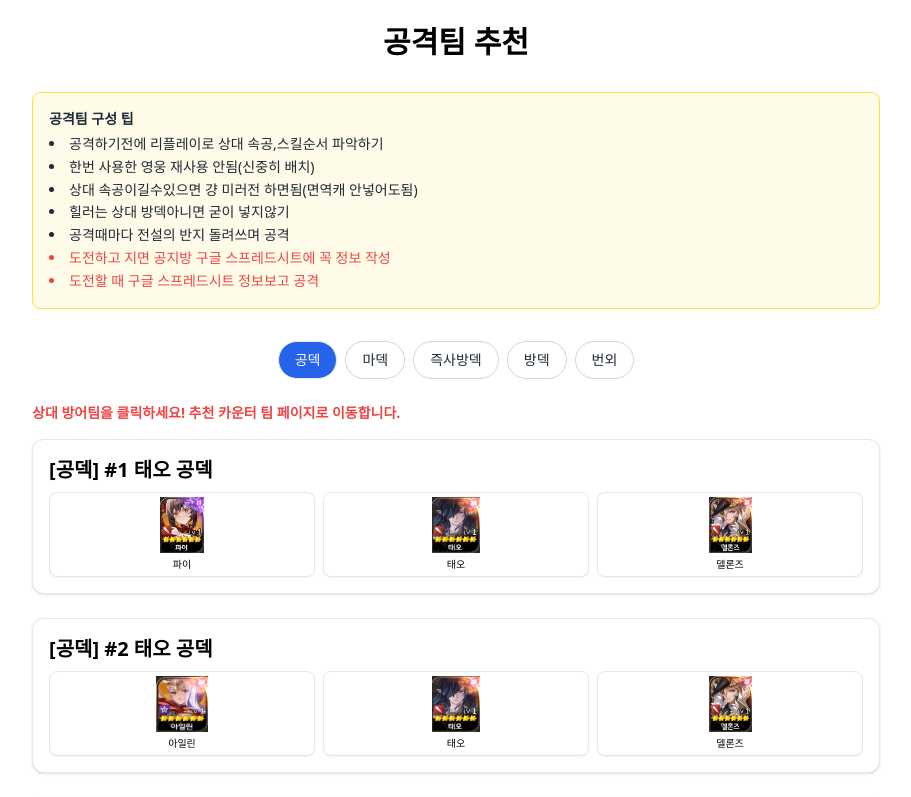
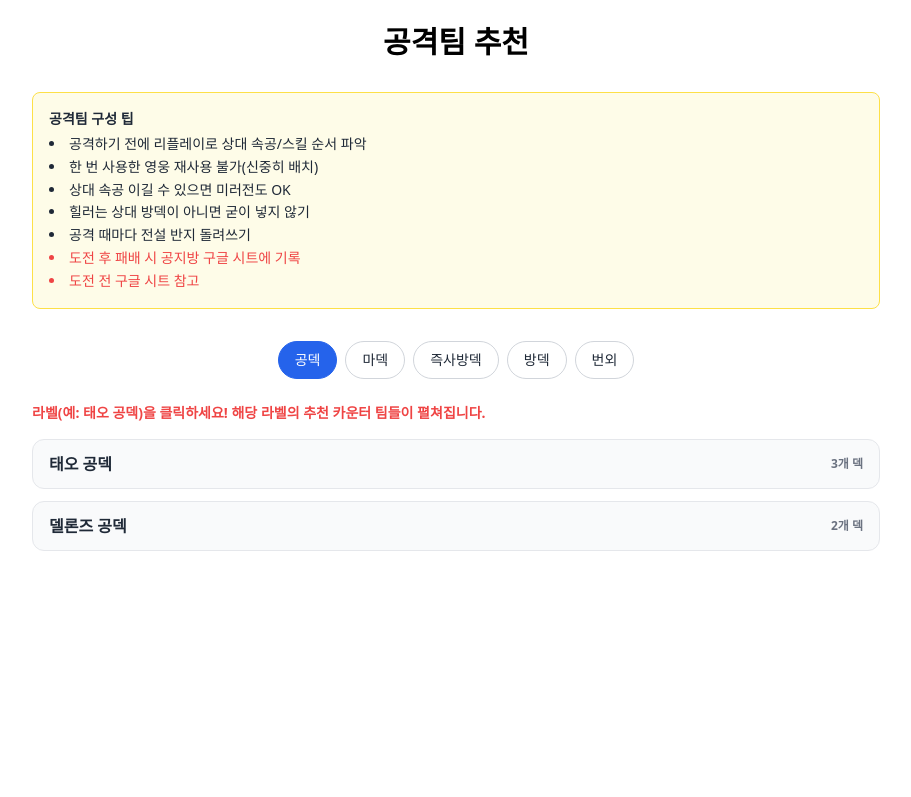
Before and after one commit to ogeongeun/snr-guide, a React (Create React App) app: page /guild-offense in a window 1280 px wide. Shown: the top 797 px of the page, without its empty margins (184-1095 px from the left). Built offline with nearby package versions, Linux system fonts and the light colour scheme.

Commit message:
작업 내용

```diff
--- a/src/data/equipmentRecommend.json
+++ b/src/data/equipmentRecommend.json
@@ -158,8 +158,8 @@
         "6초월": [
              {
             "set": "복수자",
-            "mainOption": "치피/치피/모공%/모공%",
-            "note": "6초월(치확100임)"
+            "mainOption": "약공/약공/모공%/모공%",
+            "note": "약공 100가까이 맞추고 부옵으로 치피,속공 땡기기"
           }]
 
       }
--- a/src/data/guildCounter.json
+++ b/src/data/guildCounter.json
@@ -1,6 +1,37 @@
   {
  "categories": {
     "공덱": [
+      {
+        "id": "team1",
+        "label": "태오 공덱",
+        "defenseTeam": [
+          { "name": "콜트", "image": "/images/heroes/colt.png" },
+          { "name": "태오", "image": "/images/heroes/teo.png" },
+          { "name": "아일린", "image": "/images/heroes/eileene.png" }
+        ],
+        "recommendedCounters": [
+          {
+
+            "team": [
+
+              { "name": "루디", "image": "/images/heroes/rudy.png"},
+              { "name": "제이브", "image": "/images/heroes/jave.png" },
+              { "name": "엘리스", "image": "/images/heroes/elise.png"}
+            ],
+            "note":"상대 콜트아래 스킬에 맞춰서 루디 방패로 해제하기",
+            "skillOrder": [
+      "elise1.png",
+      "rudy2.png",
+      "jave2.png"
+            ]
+          }
+
+
+
+
+
+         ]
+      },
       {
         "id": "team1",
         "label": "태오 공덱",
@@ -648,7 +679,7 @@
       },
       {
         "id": "team4",
-        "label": "",
+        "label": "카르마 방덱",
         "defenseTeam": [
 
           { "name": "루디", "image": "/images/heroes/rudy.png" },
@@ -680,7 +711,7 @@
       },
       {
         "id": "team4",
-        "label": "방덱 상대 유지력 높을땨(태오공덱절대 금지)",
+        "label": "카르마 방덱(힐러 포함)",
         "defenseTeam": [
 
           { "name": "루디", "image": "/images/heroes/rudy.png" },
@@ -712,7 +743,7 @@
       },
       {
         "id": "team4",
-        "label": "방덱 상대 힐 없을때(태오공덱절대 금지)",
+        "label": "제이브 방덱",
         "defenseTeam": [
 
           { "name": "루디", "image": "/images/heroes/rudy.png" },
@@ -773,7 +804,7 @@
       },
       {
         "id": "team4",
-        "label": "방덱(힐러 있을때),태오공덱절대 금지",
+        "label": "제이브 방덱(힐러 포함)",
         "defenseTeam": [
 
           { "name": "루디", "image": "/images/heroes/rudy.png" },
--- a/src/data/guild_defense_recommendations.json
+++ b/src/data/guild_defense_recommendations.json
@@ -7,11 +7,22 @@
           "teamId": 1,
           "name": "테오덱",
           "heroes": [
-            { "name": "파이", "image": "pie.png" ,"note":"콜트,아일린  대체가능"},
-            { "name": "태오", "image": "teo.png", "note": "가능하면 약공 세팅" },
+            { "name": "파이", "image": "pie.png" },
+            { "name": "태오", "image": "teo.png", "note": "약공 세팅" },
             { "name": "유신", "image": "Yushin.png" }
           ],
           "skillOrder": [ "pie1.png", "teo2.png","Yushin1.png"],
+          "note": "1티어"
+        },
+        {
+          "teamId": 1,
+          "name": "테오덱",
+          "heroes": [
+            { "name": "콜트", "image": "colt.png"},
+            { "name": "태오", "image": "teo.png", "note": "약공 세팅" },
+            { "name": "아일린", "image": "eileene.png" }
+          ],
+          "skillOrder": [ "colt1.png", "colt2.png","teo2.png"],
           "note": "1티어"
         },
         {
@@ -19,21 +30,22 @@
           "name": "콜트덱",
           "heroes": [
             { "name": "파이", "image": "pie.png" },
-            { "name": "콜트", "image": "colt.png", "note": "즉사 반지 추천" },
+            { "name": "콜트", "image": "colt.png" },
             { "name": "첸슬러", "image": "chancellor.png" }
           ],
           "skillOrder": ["chancellor2.png", "colt1.png", "colt2.png"],
-          "note": "1티어 근접"
+          "note": "2티어"
         },
         {
           "teamId": 1,
           "name": "테오덱",
           "heroes": [
             { "name": "아일린", "image": "eileene.png", "note": "cc" },
-            { "name": "태오", "image": "teo.png", "note": "가능하면 약공 세팅" },
-            { "name": "파이", "image": "pie.png", "note": "델론즈,콜트 대체" }
+            { "name": "태오", "image": "teo.png", "note": "약공 세팅" },
+            { "name": "파이", "image": "pie.png", "note": "콜트 대체" }
           ],
-          "skillOrder": [ "pie1.png", "eileene2.png","teo1.png"]
+          "skillOrder": [ "pie1.png", "eileene2.png","teo1.png"],
+          "note": "1.5티어"
         },
 
 
@@ -42,11 +54,12 @@
           "teamId": 3,
           "name": "테오덱",
           "heroes": [
-            { "name": "로지", "image": "lozy.png" ,"note":"즉사 반지"},
-            { "name": "테오", "image": "teo.png", "note": "가능하면 약공 세팅" },
+            { "name": "로지", "image": "lozy.png" },
+            { "name": "테오", "image": "teo.png", "note": "약공 세팅" },
             { "name": "아일린", "image": "eileene.png", "note": "고초월 스파이크 대체가능" }
           ],
-          "skillOrder": ["lozy1.png", "eileene2.png", "teo2.png"]
+          "skillOrder": [ "eileene2.png","lozy1.png", "teo2.png"],
+          "note": "2티어"
         },
 
 
@@ -55,11 +68,11 @@
           "name": "콜트덱",
           "heroes": [
             { "name": "델론즈", "image": "dellons.png" },
-            { "name": "콜트", "image": "colt.png","note":"즉사 반지 추천" },
+            { "name": "콜트", "image": "colt.png" },
             { "name": "실비아", "image": "silvia.png" ,"note": "복수자(치치모모)/속공옵션"}
           ],
           "skillOrder": ["dellons1.png", "colt1.png", "colt2.png"],
-          "note": ""
+         "note": "3티어"
         },
         {
           "teamId": 3,
@@ -70,7 +83,7 @@
             { "name": "아일린", "image": "eileene.png" }
           ],
           "skillOrder": [ "pie1.png","eileene2.png", "dellons2.png"],
-          "note": "델론즈 2초월안되면 그냥 태오 공덱에 사용"
+          "note": "2티어"
         },
         {
           "teamId": 3,
@@ -80,7 +93,8 @@
             { "name": "델론즈", "image": "dellons.png", "note": "2초월이상 (뒤배치)" },
             { "name": "아일린", "image": "eileene.png" }
           ],
-          "skillOrder": ["eileene2.png", "dellons1.png", "dellons2.png"]
+          "skillOrder": ["eileene2.png", "dellons1.png", "dellons2.png"],
+          "note": "3티어"
 
         },
         {
@@ -92,19 +106,9 @@
             { "name": "스파이크", "image": "spike.png" }
           ],
           "skillOrder": ["dellons2.png", "spike2.png", "ballista1.png"],
-          "note": "델론즈 2초월안되면 그냥 태오 공덱에 사용"
-        },
-        {
-          "teamId": 3,
-          "name": "발리스타덱",
-          "heroes": [
-            { "name": "에이스", "image": "ace.png", "note": "조율자" },
-            { "name": "발리스타", "image": "ballista.png", "note": "콜트 대체가능" },
-            { "name": "파이", "image": "pie.png" }
-          ],
-          "skillOrder": ["pie1.png", "ace2.png", "ballista1.png"],
-          "note": "1티어"
+        "note": "4티어"
         }
+
       ]
     },
     "마덱": {
@@ -133,8 +137,8 @@
             { "name": "연희", "image": "Yeonhee.png", "note": "딜러(뒤배치)" },
             { "name": "니아", "image": "nia.png" }
           ],
-          "skillOrder": ["nia2.png", "Yushin1.png", "Yeonhee1.png"],
-          "note": "니아랑 바네사랑 같이 쓰지말것"
+          "skillOrder": ["nia2.png", "Yeonhee2.png", "Yeonhee1.png"],
+          "note": "1티어"
         },
         {
           "teamId": 0,
@@ -148,7 +152,8 @@
             { "name": "연희", "image": "Yeonhee.png", "note": "딜러(뒤배치)" },
             { "name": "쥬리", "image": "juri.png" }
           ],
-          "skillOrder": ["Yushin1.png", "juri2.png", "Yeonhee2.png"]
+          "skillOrder": ["Yushin1.png", "juri2.png", "Yeonhee2.png"],
+          "note": "1티어"
 
         },
 
@@ -160,7 +165,8 @@
             { "name": "연희", "image": "Yeonhee.png", "note": "딜러(뒤배치)" },
             { "name": "니아", "image": "nia.png" }
           ],
-          "skillOrder": ["nia2.png", "Yeonhee2.png", "Yeonhee1.png"]
+          "skillOrder": ["nia2.png", "Yeonhee2.png", "Yeonhee1.png"],
+          "note": "1티어"
 
         },
         {
@@ -175,7 +181,8 @@
               "note": "주술사(효적/효적/막/막)"
             }
           ],
-          "skillOrder": ["vanessa1.png", "Melkir2.png", "rin2.png"]
+          "skillOrder": ["vanessa1.png", "Melkir2.png", "rin2.png"],
+          "note": "1티어"
         },
         {
           "teamId": 0,
@@ -190,7 +197,7 @@
             { "name": "린", "image": "rin.png", "note": "가능하면 약공 세팅"}
           ],
           "skillOrder": ["rin2.png", "Yeonhee2.png", "Yeonhee1.png"],
-          "note": "덱 부족시 연희 린 같이 사용"
+         "note": "1티어"
         }
 
       ]
@@ -198,6 +205,40 @@
     "방덱": {
        "desc": "제이브 방덱 절대 사용 x",
       "teams": [
+        {
+          "teamId": 0,
+          "name": "콜트방덱",
+          "heroes": [
+
+
+            { "name": "카린", "image": "carin.png" },
+             { "name": "콜트", "image": "colt.png","note":"발리스타 대체가능"},
+             {
+              "name": "플라튼",
+              "image": "platon.png"
+            }
+
+          ],
+           "skillOrder": ["colt1.png", "colt2.png"],
+          "note": "1티어"
+        },
+         {
+          "teamId": 0,
+          "name": "플라튼덱",
+          "heroes": [
+
+
+            { "name": "첸슬러", "image": "chancellor.png" },
+             { "name": "스파이크", "image": "spike.png","note":"6초이상"},
+             {
+              "name": "플라튼",
+              "image": "platon.png"
+            }
+
+          ],
+           "skillOrder": ["colt1.png", "colt2.png"],
+          "note": "1티어"
+        },
       {
           "teamId": 0,
           "name": "콜트방덱",
@@ -213,7 +254,7 @@
 
           ],
            "skillOrder": ["platon2.png", "colt1.png", "colt2.png"],
-          "note": "1티어(개사기)"
+          "note": "1티어"
         },
         {
           "teamId": 0,
@@ -230,7 +271,7 @@
 
           ],
            "skillOrder": ["platon2.png", "colt1.png", "colt2.png"],
-          "note": ""
+         "note": "1티어"
         },
         {
           "teamId": 0,
@@ -247,7 +288,7 @@
 
           ],
            "skillOrder": ["platon2.png", "colt1.png", "colt2.png"],
-          "note": ""
+         "note": "1티어"
         },
         {
           "teamId": 0,
@@ -264,7 +305,7 @@
 
           ],
            "skillOrder": ["platon2.png", "colt1.png", "colt2.png"],
-          "note": ""
+          "note": "1.5티어"
         },
         {
           "teamId": 0,
@@ -283,7 +324,7 @@
             { "name": "에이스", "image": "ace.png","note":"헬레니아 대체가능" }
           ],
            "skillOrder": ["chancellor2.png", "ace2.png", "spike2.png"],
-          "note": ""
+        "note": "4티어"
         }
       ]
     },
--- a/src/pages/GuildDefensePage.jsx
+++ b/src/pages/GuildDefensePage.jsx
@@ -20,7 +20,7 @@ export default function GuildDefensePage() {
       category: '공격 관련'
     },
      {
-      label: '공격팀 편성',
+      label: '카운터덱 편성',
       path: '/guild-offense',
       bg: 'bg-rose-400',
       description: '방어팀에 대한 추천 카운터팀을 확인합니다.',
--- a/src/pages/GuildOffenseCounterPage.jsx
+++ b/src/pages/GuildOffenseCounterPage.jsx
@@ -1,13 +1,22 @@
-import React, { useState } from 'react';
+// src/pages/GuildOffenseListPage.jsx
+import React, { useMemo, useState } from 'react';
 import { useNavigate } from 'react-router-dom';
 import data from '../data/guildCounter.json';
 
+// ✅ ESLint 의존성 경고 방지를 위한 고정 빈 배열 참조
+const EMPTY_LIST = Object.freeze([]);
+
 export default function GuildOffenseListPage() {
   const navigate = useNavigate();
-  const [selectedCategory, setSelectedCategory] = useState('공덱');
+  const categories = Object.keys(data.categories || {});
+  const [selectedCategory, setSelectedCategory] = useState(categories[0] || '공덱');
+  const [openLabel, setOpenLabel] = useState(null); // 라벨(예: '태오 공덱') 아코디언 토글
 
-  const categories = Object.keys(data.categories);
+  const entries = Array.isArray(data.categories[selectedCategory])
+    ? data.categories[selectedCategory]
+    : EMPTY_LIST;
 
+  // render helpers
   const renderHeroCard = (hero) => (
     <div
       key={hero.name}
@@ -21,8 +30,24 @@ export default function GuildOffenseListPage() {
         />
       </div>
       <p className="text-[10px] mt-1 mb-0 text-center">{hero.name}</p>
+      {hero.note ? (
+        <p className="text-[9px] text-red-500 italic mt-0.5 text-center">{hero.note}</p>
+      ) : (
+        <div className="h-[14px]" />
+      )}
     </div>
   );
+
+  // ✅ 같은 label끼리 묶기 + 원본 idx를 함께 저장(상세 페이지 네비게이션용)
+  const groupedByLabel = useMemo(() => {
+    const map = new Map(); // Map<label, Array<{ idx, entry }>>
+    entries.forEach((entry, idx) => {
+      const key = entry.label || '라벨없음';
+      if (!map.has(key)) map.set(key, []);
+      map.get(key).push({ idx, entry });
+    });
+    return map;
+  }, [entries]);
 
   return (
     <div className="p-6 max-w-4xl mx-auto">
@@ -31,13 +56,13 @@ export default function GuildOffenseListPage() {
       <div className="bg-yellow-50 border border-yellow-300 rounded-lg p-4 text-sm text-gray-800 mb-8">
         <p className="font-semibold mb-1">공격팀 구성 팁</p>
         <ul className="list-disc list-inside leading-relaxed">
-          <li>공격하기전에 리플레이로 상대 속공,스킬순서 파악하기</li>
-          <li>한번 사용한 영웅 재사용 안됨(신중히 배치)</li>
-          <li>상대 속공이길수있으면 걍 미러전 하면됨(면역캐 안넣어도됨)</li>
-          <li>힐러는 상대 방덱아니면 굳이 넣지않기</li>
-          <li>공격때마다 전설의 반지 돌려쓰며 공격</li>
-          <li className="text-red-500">도전하고 지면 공지방 구글 스프레드시트에 꼭 정보 작성</li>
-          <li className="text-red-500">도전할 때 구글 스프레드시트 정보보고 공격</li>
+          <li>공격하기 전에 리플레이로 상대 속공/스킬 순서 파악</li>
+          <li>한 번 사용한 영웅 재사용 불가(신중히 배치)</li>
+          <li>상대 속공 이길 수 있으면 미러전도 OK</li>
+          <li>힐러는 상대 방덱이 아니면 굳이 넣지 않기</li>
+          <li>공격 때마다 전설 반지 돌려쓰기</li>
+          <li className="text-red-500">도전 후 패배 시 공지방 구글 시트에 기록</li>
+          <li className="text-red-500">도전 전 구글 시트 참고</li>
         </ul>
       </div>
 
@@ -46,10 +71,13 @@ export default function GuildOffenseListPage() {
         {categories.map((cat) => (
           <button
             key={cat}
-            onClick={() => setSelectedCategory(cat)}
+            onClick={() => {
+              setSelectedCategory(cat);
+              setOpenLabel(null); // 카테고리 변경 시 열림 초기화
+            }}
             className={`px-4 py-2 rounded-full border text-sm ${
               selectedCategory === cat
-                ? 'bg-blue-600 text-white'
+                ? 'bg-blue-600 text-white border-blue-600'
                 : 'bg-white text-gray-800 border-gray-300'
             }`}
           >
@@ -59,24 +87,54 @@ export default function GuildOffenseListPage() {
       </div>
 
       <p className="text-sm font-semibold text-red-500 mb-4">
-        상대 방어팀을 클릭하세요! 추천 카운터 팀 페이지로 이동합니다.
+        라벨(예: 태오 공덱)을 클릭하세요! 해당 라벨의 추천 카운터 팀들이 펼쳐집니다.
       </p>
 
-      {data.categories[selectedCategory].map((entry, idx) => (
+      {/* 라벨별 아코디언 */}
+      <div className="space-y-3">
+        {Array.from(groupedByLabel.entries()).map(([label, items]) => (
+          <div key={label} className="w-full border rounded-xl bg-gray-50">
             <button
-          key={idx}
-          onClick={() => navigate(`/guild-offense-detail/${selectedCategory}/${idx}`)}
-          className="w-full mb-6 border rounded-xl p-4 shadow bg-white text-left"
+              onClick={() => setOpenLabel(openLabel === label ? null : label)}
+              className="w-full text-left px-4 py-3 font-semibold text-gray-800 hover:bg-gray-100 rounded-xl flex items-center justify-between"
             >
-          <h2 className="text-xl font-semibold mb-2">
+              <span>{label || '라벨없음'}</span>
+              <span className="text-xs text-gray-500">{items.length}개 덱</span>
+            </button>
+
+            {openLabel === label && (
+              <div className="px-4 pb-4 space-y-4 border-t">
+                {items.map(({ idx, entry }, i) => (
+                  <div
+                    key={`${label}-${idx}-${i}`}
+                    className="w-full border rounded-lg p-4 shadow bg-white"
+                  >
+                    <h2 className="text-lg font-semibold mb-2">
                       [{selectedCategory}] #{idx + 1} {entry.label}
                     </h2>
 
-          <div className="grid grid-cols-3 gap-2">
-            {entry.defenseTeam.map(renderHeroCard)}
+                    {/* 상대 방어팀 미리보기 */}
+                    <div className="grid grid-cols-3 gap-2 mb-3">
+                      {entry.defenseTeam?.map(renderHeroCard)}
                     </div>
+
+                    <div className="flex justify-end">
+                      <button
+                        onClick={() =>
+                          navigate(`/guild-offense-detail/${selectedCategory}/${idx}`)
+                        }
+                        className="px-3 py-1.5 text-sm rounded-md border border-blue-600 text-blue-600 hover:bg-blue-50"
+                      >
+                        카운터덱 보기
                       </button>
+                    </div>
+                  </div>
                 ))}
+              </div>
+            )}
+          </div>
+        ))}
+      </div>
     </div>
   );
 }
```
Lines whose indentation alone changed are shown as unchanged.
